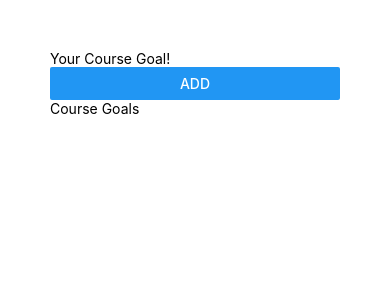
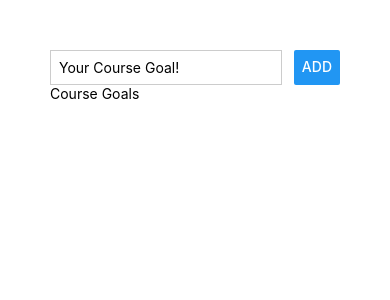
Before and after one commit to Will-Watson/RN-Udemy-First-App, a React Native app: screen / in a window 390 px wide. Shown: the top 300 px of the page. Built offline with nearby package versions, Linux system fonts and the light colour scheme.

Commit message:
feat: continued flex box

```diff
--- a/App.js
+++ b/App.js
@@ -5,8 +5,8 @@
 
   return (
     <View style={styles.appContainer}>
-      <View>
-        <TextInput placeholder='Your Course Goal!' />
+      <View style={styles.inputContainer}>
+        <TextInput style={styles.textInput} placeholder='Your Course Goal!' />
         <Button title='ADD' />
       </View>
       <View>
@@ -20,4 +20,15 @@
   appContainer: {
     padding: 50
   },
+  inputContainer: {
+    flexDirection: 'row',
+    justifyContent: 'space-between',
+  },
+  textInput: {
+    borderWidth: 1,
+    borderColor: '#cccccc',
+    width: '80%',
+    padding: 8,
+    marginRight: 8,
+  },
   });
```
